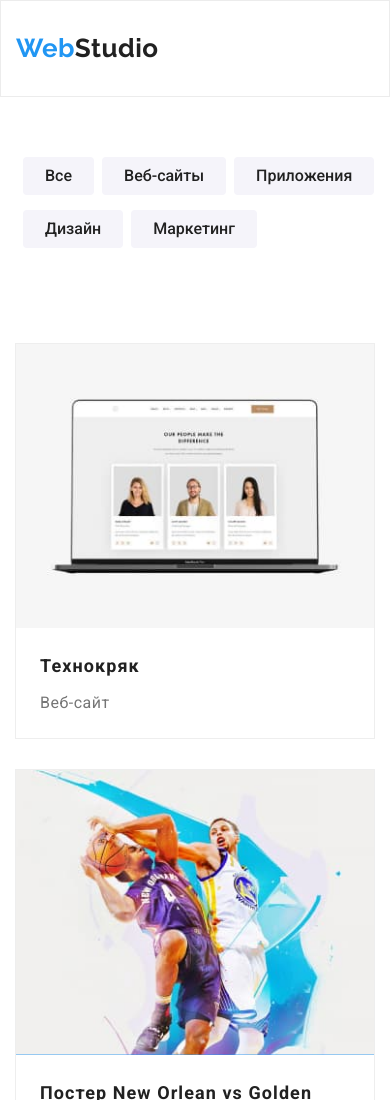
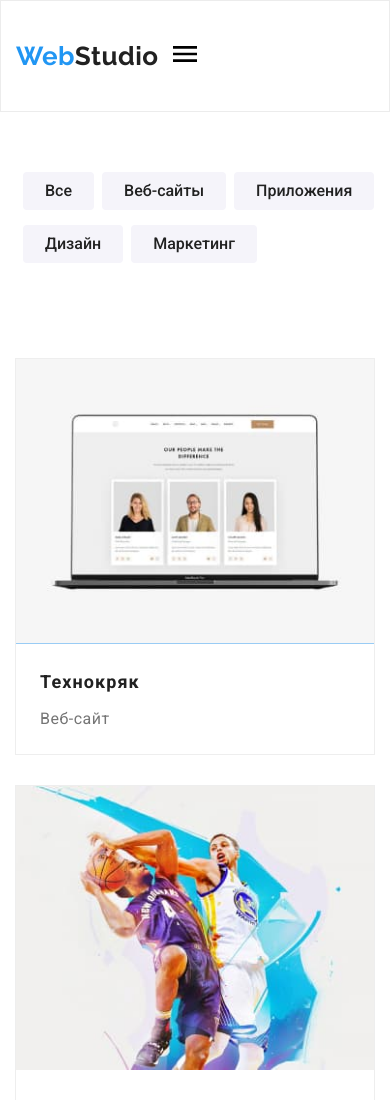
Before and after one commit to KuzminaAS/goit-markup-hw-08, a plain HTML site: page portfolio.html in a window 390 px wide. Shown: the top 1100 px of the page. Drawn offline with nearby package versions, Linux system fonts and the light colour scheme.

Commit message:
добавлена кнопка открытия меню на странице портфолио в мобильной версии

```diff
--- a/portfolio.html
+++ b/portfolio.html
@@ -52,6 +52,12 @@
               </li>
 
             </ul>
+
+            <button class="burger-btn" data-menu-open>
+              <svg  width="40"  height="40" class="burger-icon">
+                <use href="./images/symbol-defs.svg#icon-burger_40px"></use>
+              </svg>
+            </button>
 
          <div class="mobile-menu is-menu-hidden" data-menu>
               <button type="button" class="btn" data-menu-close>
--- a/sass/layout/_header.scss
+++ b/sass/layout/_header.scss
@@ -32,7 +32,7 @@
     width: 100%;
     max-width: 480px;
     height: 100vh;
-    // z-index: 2;
+    z-index: 2;
     background-color: #FFFFFF;
     padding-top: 48px;
     padding-left: 40px;
--- a/sass/layout/portfolio/_portfolio.scss
+++ b/sass/layout/portfolio/_portfolio.scss
@@ -45,7 +45,7 @@
 
 .portfolio {
   padding: 60px 0px;
-  // z-index: 1;
+  z-index: 1;
 }
 
 .list-content {
```
Also changed, not shown: css/main.css, css/main.min.css, 2 other files.
